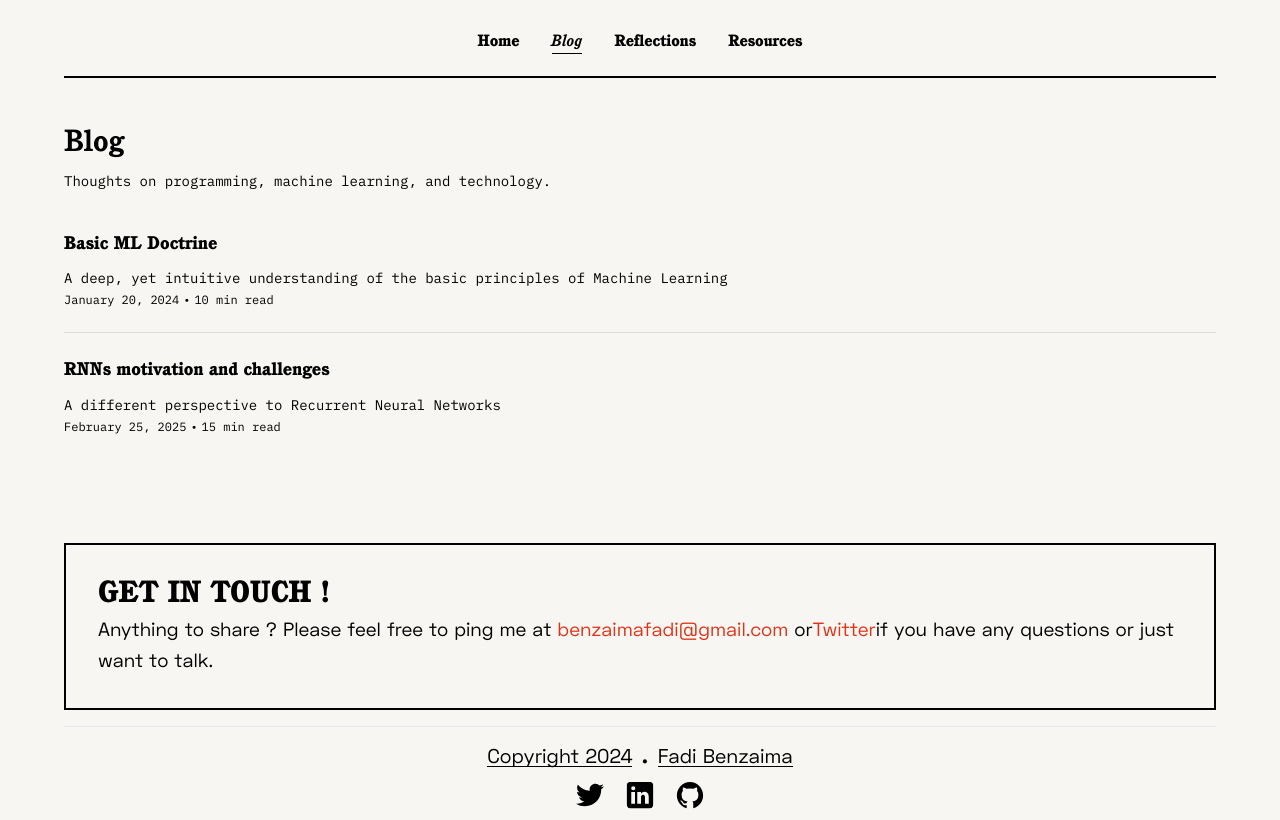
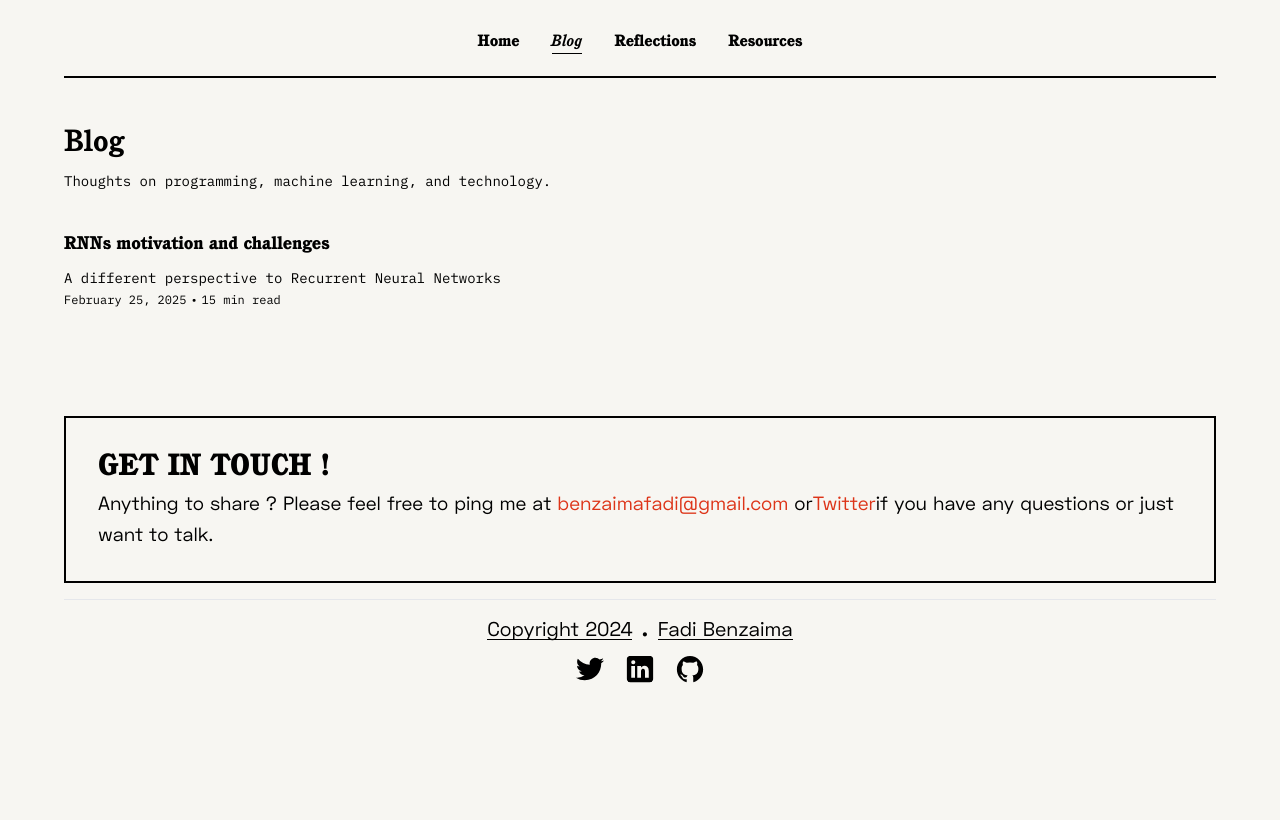
Before and after one commit to fadibenz/Portfolio-NextJS, a Next.js app: page /blog in a window 1280 px wide. Built offline with nearby package versions, Linux system fonts and the light colour scheme.

Commit message:
Removed palceholder blog

```diff
--- a/src/app/blog/_data/posts.ts
+++ b/src/app/blog/_data/posts.ts
@@ -1,16 +1,8 @@
 import { BlogPost } from "../_types/blog"
 
 export const blogPosts: BlogPost[] = [
-    {
+        {
         id: 1,
-        title: "Basic ML Doctrine",
-        description: "A deep, yet intuitive understanding of the basic principles of Machine Learning",
-        date: "January 20, 2024",
-        readingTime: "10 min read",
-        slug: "Basic-ML-Doctrine",
-    },
-        {
-        id: 2,
         title: "RNNs motivation and challenges",
         description: "A different perspective to Recurrent Neural Networks",
         date: "February 25, 2025",
```
